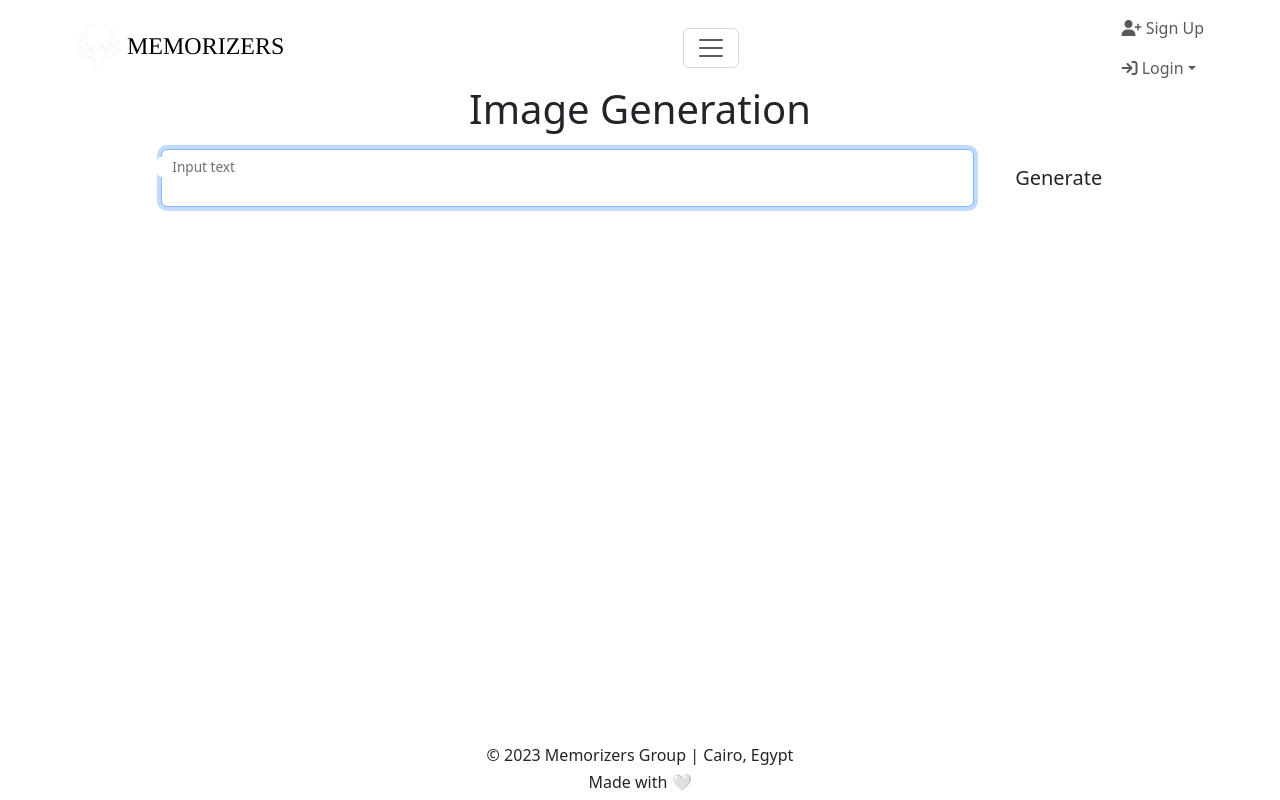
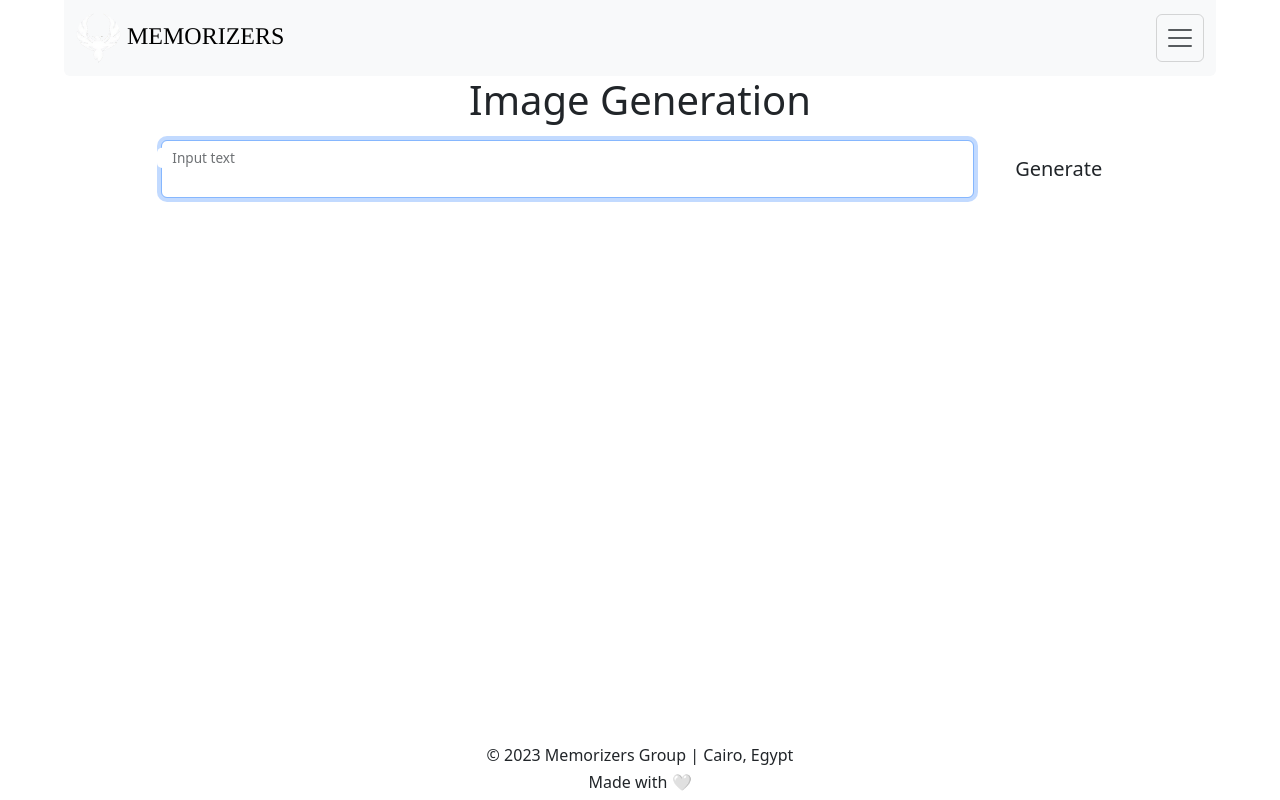
Before and after one commit to Seif-eldinK/Graduation-Project, a Django app: page /image_generation in a window 1280 px wide. Run offline with Django 4.2, Linux system fonts and the light colour scheme; some libraries are stand-ins or nearby versions.

Commit message:
new design for the navbar and Enable color modes and support Dark mode

```diff
--- a/static/css/style.css
+++ b/static/css/style.css
@@ -12,6 +12,7 @@
         margin-top: 0;
     }
 }
+
 /* end nav style */
 
 /* fonts */
@@ -22,8 +23,13 @@
 .Algerian-font {
     font-family: Algerian, Times, serif;
 }
+
 /* end fonts */
 
 textarea {
-  resize: none;
+    resize: none;
 }
+
+.active >.bi {
+    display: block!important; /* for add ✔ to theme dropdown-menu nav */
+}
--- a/static/js/script.js
+++ /dev/null
@@ -1,14 +0,0 @@
-function get_theme(link) {
-    $.ajax({
-        url: link,
-        method: "POST",
-        contentType: "application/json;charset=utf-8",
-        dataType: "json",
-        headers: {"X-CSRFToken": "{{ csrf_token }}"},
-        mode: 'same-origin' // Do not send CSRF token to another domain.
-    }).done(function (result) {
-        if (result['first_time'] === 'Y') {
-            location.reload();
-        }
-    })
-}
--- /dev/null
+++ b/static/js/themes.js
@@ -0,0 +1,58 @@
+// Manage Theme Preferences / Color mode toggler
+(() => {
+    'use strict'
+
+    const storedTheme = localStorage.getItem('theme')
+
+    function getPreferredTheme() {
+        if (storedTheme) {
+            return storedTheme
+        }
+
+        return window.matchMedia('(prefers-color-scheme: dark)').matches ? 'dark' : 'light'
+    }
+
+    function setTheme(theme) {
+        if (theme === 'auto' && window.matchMedia('(prefers-color-scheme: dark)').matches) {
+            document.documentElement.setAttribute('data-bs-theme', 'dark')
+        } else {
+            document.documentElement.setAttribute('data-bs-theme', theme)
+        }
+    }
+
+    setTheme(getPreferredTheme())
+
+    function showActiveTheme(theme) {
+        const activeThemeIcon = document.querySelector('.theme-icon-active')
+        const btnToActive = document.querySelector(`[data-bs-theme-value="${theme}"]`)
+        const iconOfActiveBtn = btnToActive.querySelector('i').classList
+        const iconClass = String(iconOfActiveBtn).split(' ')[1];
+
+        document.querySelectorAll('[data-bs-theme-value]').forEach(element => {
+            element.classList.remove('active')
+        })
+
+        btnToActive.classList.add('active')
+        activeThemeIcon.className = `bi ${iconClass} my-1 theme-icon-active`
+    }
+
+    window.matchMedia('(prefers-color-scheme: dark)').addEventListener('change', () => {
+        if (storedTheme !== 'light' || storedTheme !== 'dark') {
+            setTheme(getPreferredTheme())
+        }
+    })
+
+    window.addEventListener('DOMContentLoaded', () => {
+        showActiveTheme(getPreferredTheme())
+
+        document.querySelectorAll('[data-bs-theme-value]')
+            .forEach(toggle => {
+                toggle.addEventListener('click', () => {
+                    const theme = toggle.getAttribute('data-bs-theme-value')
+                    localStorage.setItem('theme', theme)
+                    setTheme(theme)
+                    showActiveTheme(theme)
+                })
+            })
+    })
+})()
--- a/templates/layouts/base.html
+++ b/templates/layouts/base.html
@@ -1,20 +1,19 @@
 {% load static %}
 <!DOCTYPE html>
-<html lang="en">
+<html lang="en" data-bs-theme="dark">
     <head>
         <meta charset="UTF-8">
         <title>{{ title }}</title>
         <link rel="shortcut icon" href="{%  static 'favicon.ico' %}">
         <meta name="viewport" content="width=device-width, initial-scale=1">
         {% include "layouts/required_library.html" %}
-        <script src="{% static '/js/script.js' %}"></script>
-        <script>get_theme("{% url "get_theme" %}");</script>
+        <script src="{% static '/js/themes.js' %}"></script>
         {% block head %}
         {% endblock head %}
         <link rel="stylesheet" type="text/css" href="{% static '/css/style.css' %}">
         {% include "layouts/themes.html" %}
     </head>
-    <body class="d-flex flex-column min-vh-100" style="padding-top: 85px; max-width: 100%; overflow-x: hidden;">
+    <body class="d-flex flex-column min-vh-100 overflow-hidden bg-body text-body">
         {% block nav %}
             {% include "layouts/nav.html" %}
         {% endblock nav %}
--- a/templates/layouts/nav.html
+++ b/templates/layouts/nav.html
@@ -1,54 +1,76 @@
 {% load static %}
 {% load custom_tags %}
-<nav class="navbar navbar-expand-xxl fixed-top navbar-style rounded" style="width: 90%;margin-left: 5%;">
-    <div class="container-fluid">
-        <a class="navbar-brand active Algerian-font" href="{% url "home" %}"
-           style="font-size:x-large">
-            <img class="rounded-circle" src="{% static 'logo.png' %}" alt="logo"
+<header class="navbar navbar-expand-xxl bg-navbar sticky-top rounded-bottom bg-body-tertiary"
+        style="width: 90%; margin-left: 5%;">
+    <nav class="container-fluid flex-wrap flex-xxl-nowrap">
+        <a class="navbar-brand active Algerian-font fs-4" href="{% url "home" %}">
+            <img class="d-inline-block align-text-middle rounded-circle" src="{% static 'logo.png' %}" alt="logo"
                  style="width: 45px; height: 50px;">
             MEMORIZERS
         </a>
-        <button class="navbar-toggler" type="button" data-bs-toggle="collapse" data-bs-target="#main_nav"
-                aria-controls="main_nav" aria-expanded="false">
+        <div class="d-flex">
+            <button class="navbar-toggler d-flex d-xxl-none order-3 p-2" type="button" data-bs-toggle="offcanvas"
+                    data-bs-target="#Navbar">
                 <span class="navbar-toggler-icon"></span>
             </button>
-        <div class="collapse navbar-collapse" id="main_nav">
-            <ul class="navbar-nav me-auto mb-2 mb-xl-0 Times-New-Roman-font">
-                <li class="nav-item">
-                    <a class="nav-link {% active request.path "home" %}" aria-current="page" href="{% url "home" %}">
-                        <i class='fas fa-home icon-style'></i> Home</a>
+        </div>
+        <div class="offcanvas-xxl offcanvas-end flex-grow-1" tabindex="-1" id="Navbar" data-bs-scroll="true">
+            <div class="offcanvas-header px-4 pb-0">
+                <h4 class="offcanvas-title Algerian-font">
+                    MEMORIZERS
+                </h4>
+                <button type="button" class="btn-close" data-bs-dismiss="offcanvas" data-bs-target="#Navbar"></button>
+            </div>
+
+            <div class="offcanvas-body p-4 pt-0 p-xxl-0">
+                <hr class="d-xxl-none opacity-50">
+                <ul class="navbar-nav flex-row flex-wrap Times-New-Roman-font align-items-center">
+                    <li class="nav-item col-6 col-xxl-auto">
+                        <a class="nav-link py-2 px-0 px-xxl-2 {% active request.path "home" %}"
+                           href="{% url "home" %}">
+                            <i class='fas fa-home icon-style'></i> Home
+                        </a>
                     </li>
-                <li class="nav-item">
-                    <a class="nav-link {% active request.path "home" %}" href="{% url "home" %}#About">
-                        <i class='fa-solid fa-circle-info icon-style'></i> About</a>
+                    <li class="nav-item col-6 col-xxl-auto">
+                        <a class="nav-link py-2 px-0 px-xxl-2 {% active request.path "home" %}"
+                           href="{% url "home" %}#About">
+                            <i class='fa-solid fa-circle-info icon-style'></i> About
+                        </a>
                     </li>
-                <li class="nav-item">
-                    <a class="nav-link {% active request.path "home" %}" href="{% url "home" %}#Contacts">
-                        <i class='fa fa-comment icon-style'></i> Contacts</a>
+                    <li class="nav-item col-6 col-xxl-auto">
+                        <a class="nav-link py-2 px-0 px-xxl-2 {% active request.path "home" %}"
+                           href="{% url "home" %}#Contacts">
+                            <i class='fa fa-comment icon-style'></i> Contacts
+                        </a>
                     </li>
-                <li class="nav-item">
-                    <a class="nav-link {% active request.path "image_generation" %}"
+                    <li class="nav-item col-6 col-xxl-auto">
+                        <a class="nav-link py-2 px-0 px-xxl-2 {% active request.path "image_generation" %}"
                            href="{% url "image_generation" %}">
-                        <i class="fa fa-image icon-style"></i> Image Generation</a>
+                            <i class="fa fa-image icon-style"></i> Image Generation
+                        </a>
                     </li>
-                <li class="nav-item">
-                    <a class="nav-link {% active request.path "text_simplification" %}"
+                    <li class="nav-item col-6 col-xxl-auto">
+                        <a class="nav-link py-2 px-0 px-xxl-2 {% active request.path "text_simplification" %}"
                            href="{% url "text_simplification" %}">
-                        <i class='fa fa-file-lines icon-style'></i> Text Simplification</a>
+                            <i class='fa fa-file-lines icon-style'></i> Text Simplification
+                        </a>
                     </li>
-                <li class="nav-item">
-                    <a class="nav-link {% active request.path "home" %}"
+                    <li class="nav-item col-6 col-xxl-auto">
+                        <a class="nav-link py-2 px-0 px-xxl-2 {% active request.path "home" %}"
                            href="{% url "home" %}">
-                        <i class='fa fa-video icon-style'></i> Video Generation</a>
+                            <i class='fa fa-video icon-style'></i> Video Generation
+                        </a>
                     </li>
                 </ul>
-        </div>
-        <ul class="navbar-nav">
+                <hr class="d-xxl-none opacity-50">
+                <ul class="navbar-nav flex-row flex-wrap ms-md-auto align-items-center">
                     {% if user.is_authenticated %}
                         {% load socialaccount %}
                         {% get_social_accounts user as accounts %}
                         <li class="nav-item dropdown">
-                    <a class="nav-link dropdown-toggle" href="" role="button" data-bs-toggle="dropdown">
+                            <a class="nav-link dropdown-toggle d-flex align-items-center text-capitalize fw-bold"
+                               href="" role="button"
+                               data-bs-toggle="dropdown">
                                 <img src="{% if user.picture %}
                                                 {{ user.picture.url }}
                                           {% elif accounts.google.0.extra_data.picture %}
@@ -56,42 +78,86 @@
                                           {% else %}
                                                 https://img.icons8.com/material/48/000000/user-male-circle--v1.png
                                           {% endif %}"
-                             class="rounded-circle me-2" height="40" width="40"
-                             loading="lazy"
-                             style="background-color:white;"/>
-                        <strong class="text-capitalize">{{ user.get_username }}</strong>
+                                     class="rounded-circle d-inline-block align-text-middle me-2 bg-white"
+                                     height="40" width="40" loading="lazy"/>
+                                {{ user.get_username }}
                             </a>
-                    <ul class="dropdown-menu dropdown-menu-end end-0">
-                        <li><a class="dropdown-item" href="{% url "profile" %}">
-                            <i class='fa fa-user icon-style'></i> Profile</a></li>
-                        <li><a class="dropdown-item" href="{% url "settings" %}">
-                            <i class="fa fa-gear icon-style"></i> Settings</a></li>
+                            <ul class="dropdown-menu dropdown-menu-end end-0" style="--bs-dropdown-min-width: 8.5rem;">
+                                <li>
+                                    <a class="dropdown-item {% active request.path "profile" %}"
+                                       href="{% url "profile" %}">
+                                        <i class='fa fa-user icon-style'></i> Profile
+                                    </a>
+                                </li>
+                                <li>
+                                    <a class="dropdown-item {% active request.path "settings" %}"
+                                       href="{% url "settings" %}">
+                                        <i class="fa fa-gear icon-style"></i> Settings
+                                    </a>
+                                </li>
                                 <li>
                                     <hr class="dropdown-divider">
                                 </li>
                                 <li>
-                            <a class="dropdown-item" href="{% url "logout" %}">
-                                <i class='fa fa-sign-out icon-style'></i> <strong>Log Out</strong>
+                                    <a class="dropdown-item fw-bold" href="{% url "logout" %}">
+                                        <i class='fa fa-sign-out icon-style'></i> Log Out
                                     </a>
                                 </li>
                             </ul>
                         </li>
                     {% else %}
-                <li class="nav-item">
-                    <a class="nav-link {% active request.path "signup" %}"
+                        <li class="nav-item col-6 col-xxl-auto">
+                            <a class="nav-link py-2 px-0 px-xxl-2 {% active request.path "login" %}"
+                               href="{% url "login" %}">
+                                <i class='fa fa-sign-in icon-style'></i> Login
+                            </a>
+                        </li>
+                        <li class="nav-item col-6 col-xxl-auto">
+                            <a class="nav-link py-2 px-0 px-xxl-2 {% active request.path "signup" %}"
                                href="{% url "signup" %}">
-                        <i class='fa fa-user-plus icon-style'></i> Sign Up</a>
+                                <i class='fa fa-user-plus icon-style'></i> Sign Up
+                            </a>
+                        </li>
+                    {% endif %}
+                    <li class="nav-item py-2 py-xxl-1 col-12 col-xxl-auto">
+                        <div class="vr d-none d-xxl-flex h-100 mx-xxl-2"></div>
+                        <hr class="d-xxl-none my-2 opacity-50">
                     </li>
                     <li class="nav-item dropdown">
-                    <a class="nav-link dropdown-toggle" href="#" id="dropdown" data-bs-toggle="dropdown">
-                        <i class='fa fa-sign-in icon-style'></i> Login</a>
-                    <ul class="dropdown-menu">
-                        <li><a class="dropdown-item " href="{% url "login" %}">
-                            As User</a></li>
-                        <li><a class="dropdown-item" href="{% url "admin:login" %}">As Admin</a></li>
+                        <button class="btn btn-link nav-link py-2 px-0 px-xxl-2 dropdown-toggle d-flex align-items-center"
+                                type="button" data-bs-toggle="dropdown" data-bs-display="static">
+                            <i class="bi bi-moon-stars-fill my-1 theme-icon-active"></i>
+                            <span class="d-xxl-none ms-2">Toggle theme</span>
+                        </button>
+                        <ul class="dropdown-menu dropdown-menu-end" style="--bs-dropdown-min-width: 8rem;">
+                            <li>
+                                <button type="button" class="dropdown-item d-flex align-items-center active"
+                                        data-bs-theme-value="light">
+                                    <i class="bi bi-sun-fill me-2 opacity-50"></i>
+                                    Light
+                                    <i class="bi bi-check2 ms-auto d-none"></i>
+                                </button>
+                            </li>
+                            <li>
+                                <button type="button" class="dropdown-item d-flex align-items-center"
+                                        data-bs-theme-value="dark">
+                                    <i class="bi bi-moon-stars-fill me-2 opacity-50"></i>
+                                    Dark
+                                    <i class="bi bi-check2 ms-auto d-none"></i>
+                                </button>
+                            </li>
+                            <li>
+                                <button type="button" class="dropdown-item d-flex align-items-center"
+                                        data-bs-theme-value="auto">
+                                    <i class="bi bi-circle-half me-2 opacity-50"></i>
+                                    Auto
+                                    <i class="bi bi-check2 ms-auto d-none"></i>
+                                </button>
+                            </li>
                         </ul>
                     </li>
-            {% endif %}
                 </ul>
             </div>
+        </div>
     </nav>
+</header>
--- a/templates/layouts/required_library.html
+++ b/templates/layouts/required_library.html
@@ -3,6 +3,7 @@
 <script src="https://cdn.jsdelivr.net/npm/bootstrap@5.3.0-alpha1/dist/js/bootstrap.bundle.min.js"
         integrity="sha384-w76AqPfDkMBDXo30jS1Sgez6pr3x5MlQ1ZAGC+nuZB+EYdgRZgiwxhTBTkF7CXvN"
         crossorigin="anonymous"></script>
+<link rel="stylesheet" href="https://cdn.jsdelivr.net/npm/bootstrap-icons@1.10.3/font/bootstrap-icons.css">
 <link rel="stylesheet" href="https://cdnjs.cloudflare.com/ajax/libs/font-awesome/6.1.2/css/all.min.css"
       integrity="sha512-1sCRPdkRXhBV2PBLUdRb4tMg1w2YPf37qatUFeS7zlBy7jJI8Lf4VHwWfZZfpXtYSLy85pkm9GaYVYMfw5BC1A=="
       crossorigin="anonymous" referrerpolicy="no-referrer"/>
```
Also changed, not shown: static/css/Dark_theme_style.css (+0 -17 lines). Lines whose indentation alone changed are shown as unchanged.
